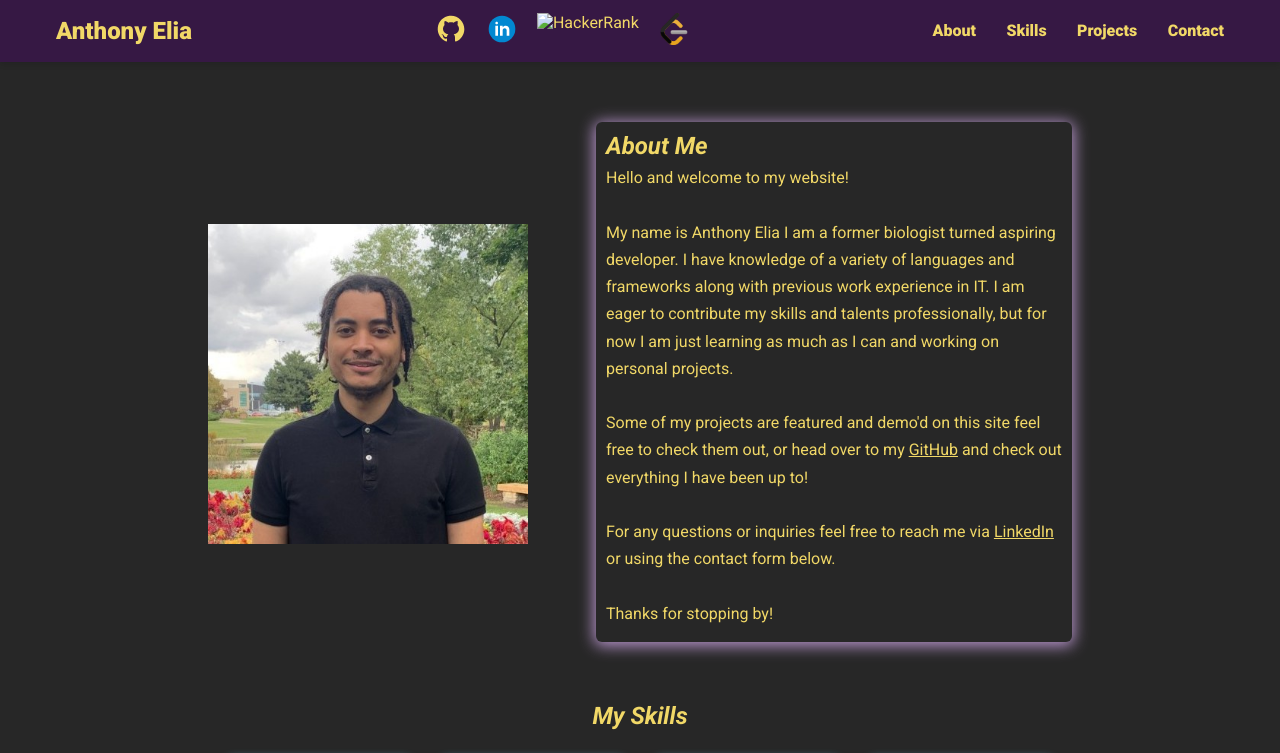
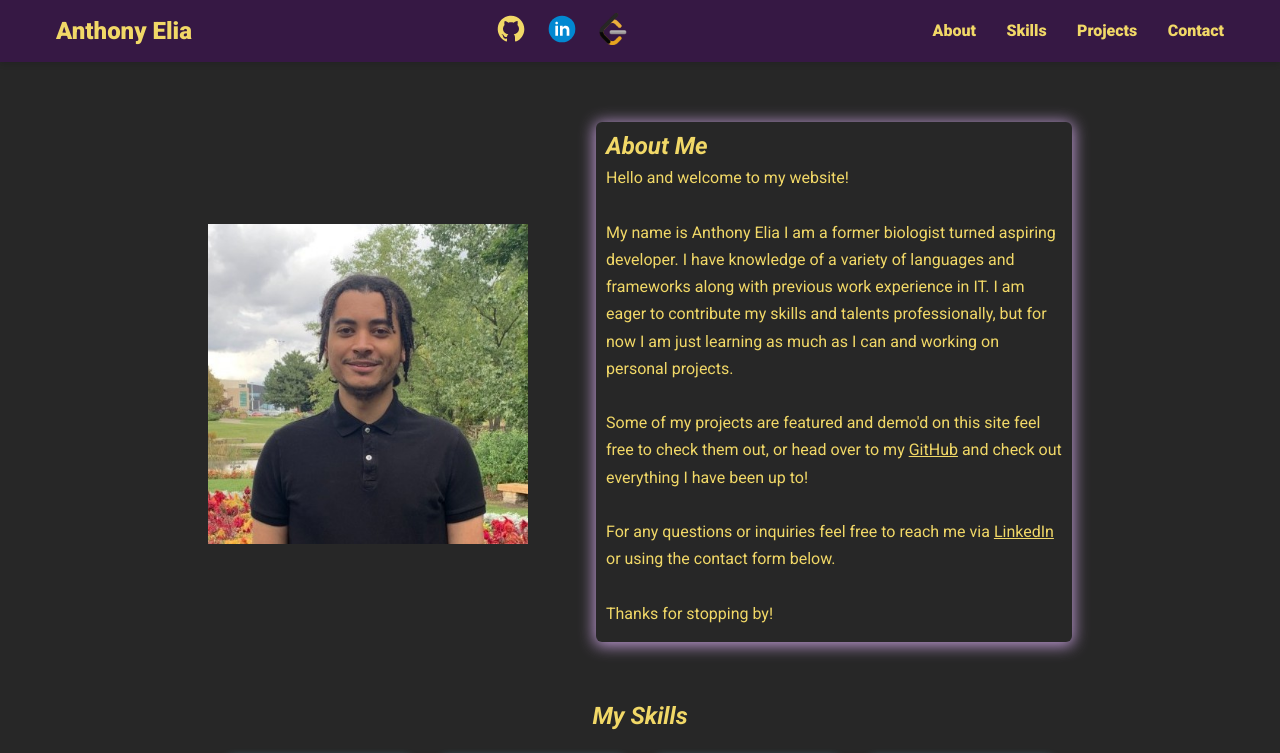
Before and after one commit to AnnieWannie/personal_website, a plain HTML site: page index.html in a window 1280 px wide. Shown: the top 753 px of the page. Drawn offline with nearby package versions, Linux system fonts and the light colour scheme.

Commit message:
Update index.html

```diff
--- a/index.html
+++ b/index.html
@@ -31,8 +31,6 @@
           alt="Github" loading="lazy" class="socicon" /></a>
       <a href="https://www.linkedin.com/in/anthelia/" target="_blank"><img
           src="assets/icons/icons8-linkedin-circled-48.svg" alt="Linkedin" loading="lazy" class="socicon" /></a>
-      <a href="https://www.hackerrank.com/AnnieWannie" target="_blank"><img src="assets/icons/icons8-hackerrank-48.png"
-          alt="HackerRank" loading="lazy" class="socicon" /></a>
       <a href="https://leetcode.com/anniewannie/" target="_blank"><img src="assets/icons/icons8-leetcode-48.png"
           alt="Github" class="socicon" /></a>
     </div>
```
